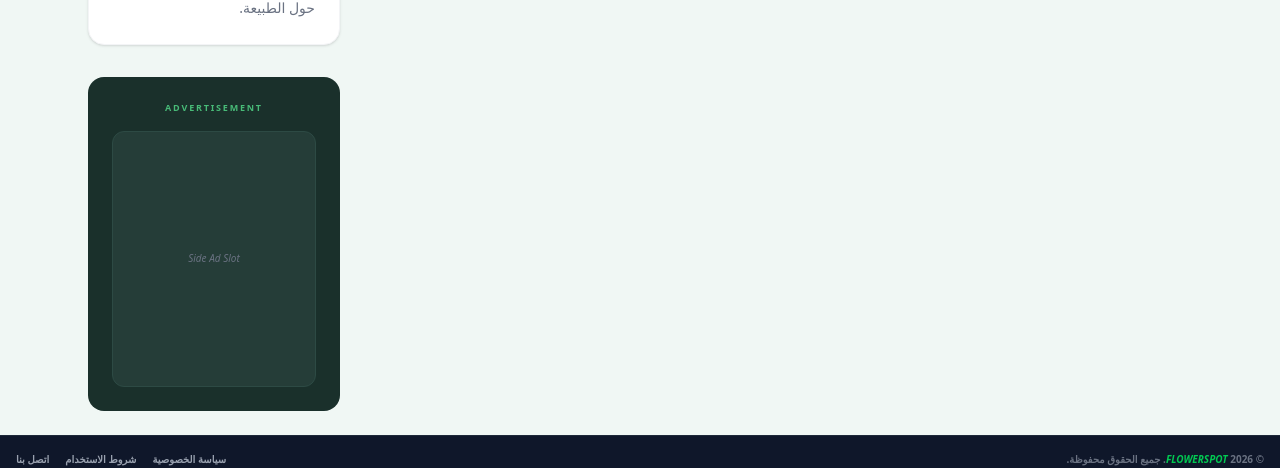
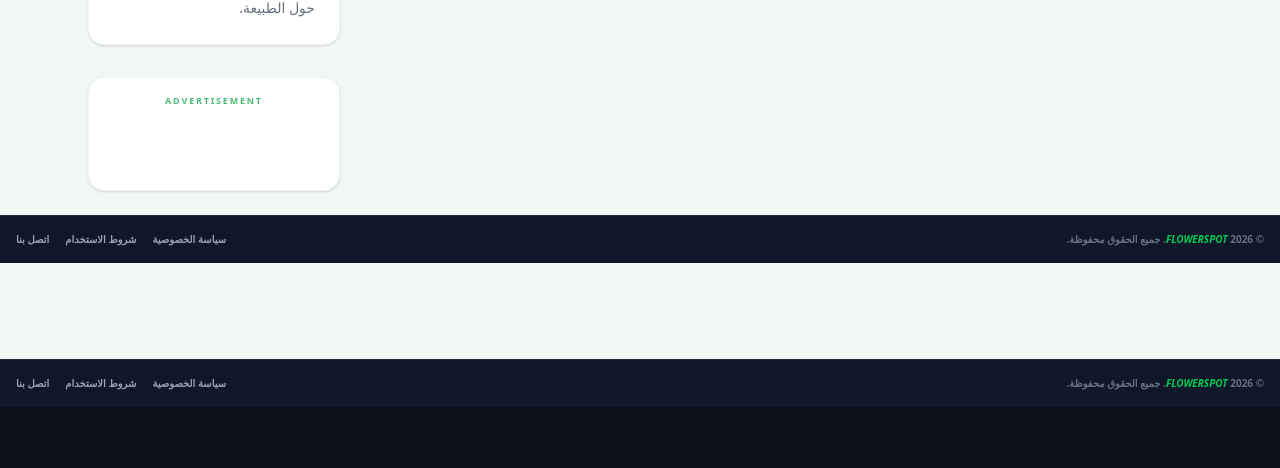
Before and after one commit to ms1701240-cell/koralive, a Next.js app: page / in a window 1280 px wide. Shown: the part 1972-2440 px from the top of the page. After the commit the page ends 2379 px from the top, so only its background shows below. Built offline with nearby package versions, Linux system fonts and the light colour scheme; no server answers; the database is empty.

Commit message:
added ads.txt and adx tags

```diff
--- a/app/layout.tsx
+++ b/app/layout.tsx
@@ -30,16 +30,16 @@ export default function RootLayout({
     <html lang="ar" dir="rtl" className="scroll-smooth">
 
      <head>
-  <script
-    async
-    src="https://securepubads.g.doubleclick.net/tag/js/gpt.js"
-    crossOrigin="anonymous"
-  />
   <Script id="gpt-init" strategy="afterInteractive">
   {`
     window.googletag = window.googletag || {cmd: []};
     googletag.cmd.push(function() {
+      // 1. تعريف إعلان الهيدر (زي ما هو)
       googletag.defineSlot('/23212078890/header_ads_01', [728, 90], 'div-gpt-ad-1778267424902-0').addService(googletag.pubads());
+
+      // 2. إضافة تعريف إعلان السايد بار الجديد (السطر ده هو اللي هتزوده)
+      googletag.defineSlot('/23212078890/sidebar_ad_01', [[300, 50], [300, 250]], 'div-gpt-ad-1778268313330-0').addService(googletag.pubads());
+
       googletag.pubads().enableSingleRequest();
       googletag.pubads().collapseEmptyDivs();
       googletag.enableServices();
--- a/app/page.tsx
+++ b/app/page.tsx
@@ -181,12 +181,22 @@ export default async function Home() {
                 <p className="text-gray-500 text-xs md:text-sm leading-relaxed">بوابتك لاستكشاف عالم النباتات والزهور، نقدم لك محتوى تعليمي حول الطبيعة.</p>
             </div>
 
-            <div className="bg-[#1a302b] p-6 rounded-xl md:rounded-2xl text-center text-white">
-                <p className="text-[8px] md:text-[9px] font-bold tracking-[0.2em] text-[#48bb78] mb-4">ADVERTISEMENT</p>
-                <div className="w-full h-48 md:h-64 bg-[#253d38] border border-[#2d4a44] rounded-xl flex items-center justify-center italic text-[10px] text-gray-500">
-                  Side Ad Slot
-                </div>
-            </div>
+          {/* إعلان السايد بار الجديد - متوافق مع الموبايل والكمبيوتر */}
+<div className="bg-white p-4 rounded-xl md:rounded-2xl border border-gray-100 shadow-sm text-center">
+    <p className="text-[8px] md:text-[9px] font-bold tracking-[0.2em] text-[#48bb78] mb-4 uppercase">ADVERTISEMENT</p>
+
+    <div className="flex justify-center items-center w-full">
+      <div
+        id="div-gpt-ad-1778268313330-0"
+        className="mx-auto overflow-hidden"
+        style={{ minWidth: '300px', minHeight: '50px' }} // بيبدأ بـ 50 عشان الموبايل ويفتح لـ 250 في الكمبيوتر
+      >
+        <script dangerouslySetInnerHTML={{ __html: `
+          googletag.cmd.push(function() { googletag.display('div-gpt-ad-1778268313330-0'); });
+        `}} />
+      </div>
+    </div>
+</div>
           </aside>
         </div>
       </main>
```
Lines whose indentation alone changed are shown as unchanged.
